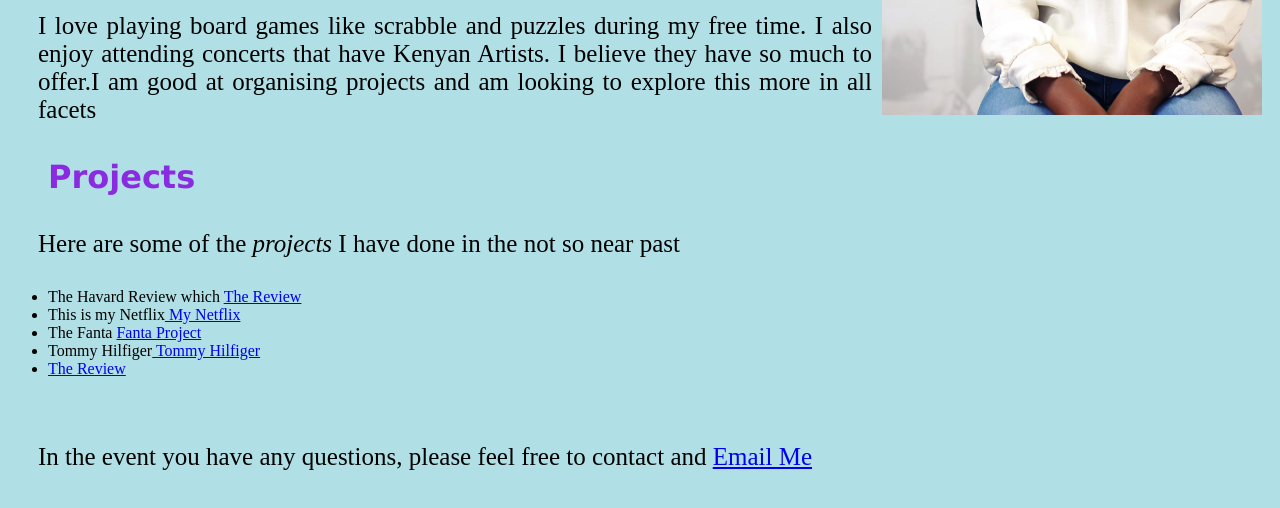
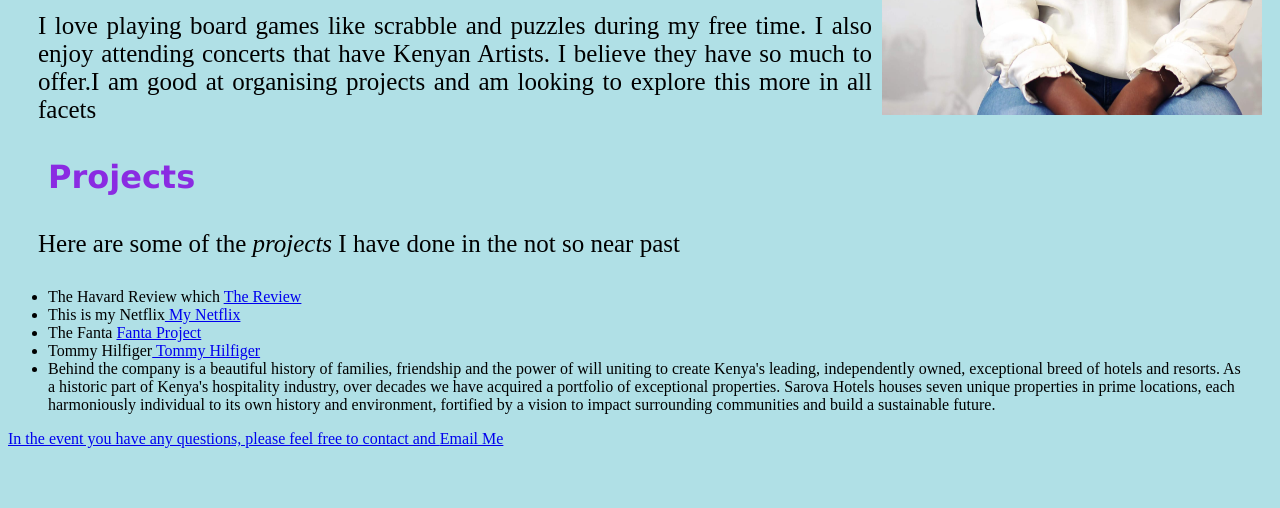
Before and after one commit to KakushaVenecia/IP-one, a plain HTML site: page index.html in a window 1280 px wide. Shown: the part 576-1084 px from the top of the page. Drawn offline with Linux system fonts and the light colour scheme.

Commit message:
typo adjustments

```diff
--- a/index.html
+++ b/index.html
@@ -15,7 +15,7 @@
     <p>Hello there!</p>
     <p> I am happy that you are here. Thank you for taking the time to stop by and check out what I am all about and what I do. My
         name is Venecia Kakusha. Most people call me Ven, Venee or Kakusha. I prefer <strong>Kakusha</strong>
-        If my epitaph should read anything, it should be she tried everything. I am an indivisual who gives herself chances to fail, to try, to regroup and pick myself up. I love what I am doing currently, which is learning software development. Most times, I feel like it is baptisim by fire, but I get around some how thanks to the community at <a href="https://moringaschool.com/"><b>Moringa School.</b></a>
+        If my epitaph should read anything, it should be she tried everything. I am an individual who gives herself chances to fail, to try, to regroup and pick myself up. I love what I am doing currently, which is learning software development. Most times, I feel like it is baptisim by fire, but I get around some how thanks to the community at <a href="https://moringaschool.com/"><b>Moringa School.</b></a>
   I hope to be a really dope programmer that has mastered her craft but is more than happy to learn and keep up with industry insights.
   </p>
   <h2>Hobbies and Skills</h2>
@@ -24,16 +24,17 @@
   <p>Here are some of the <em>projects </em> I have done in the not so near past
         <ul>
             <li> The Havard Review which <a href="https://harvardreview.org/"> The Review</a></li>
-            <li>This is my Netflix<a href="https://www.netflix.com/ke/"> My Netflix</a></li>
+            <li> This is my Netflix<a href="https://www.netflix.com/ke/"> My Netflix</a></li>
             <li> The Fanta <a href="https://www.fantaproject.org/">Fanta Project</a></li>
             <li> Tommy Hilfiger<a href="https://global.tommy.com/"> Tommy Hilfiger</a></li>
-            <li><a href="https://harvardreview.org/"> The Review</a></li>
+            <li> Behind the company is a beautiful history of families, friendship and the power of will uniting to create Kenya's leading, independently owned, exceptional breed of hotels and resorts.
+                As a historic part of Kenya's hospitality industry, over decades we have acquired a portfolio of exceptional properties. Sarova Hotels houses seven unique properties in prime locations, each harmoniously individual to its own history and environment, fortified by a vision to impact surrounding communities and build a sustainable future.
+                 <a href="https://www.sarovahotels.com"></li>
         </ul>
-    </p>
-    <p>
-        In the event you have any questions, please feel free to contact and <a href="mailto:cvenee@gmail.com">Email
-            Me</a>
-    </p>
+
+    In the event you have any questions, please feel free to contact and <a href="mailto:cvenee@gmail.com">Email Me</a>
+</p>
+
 </div>
 </body>
 
```
